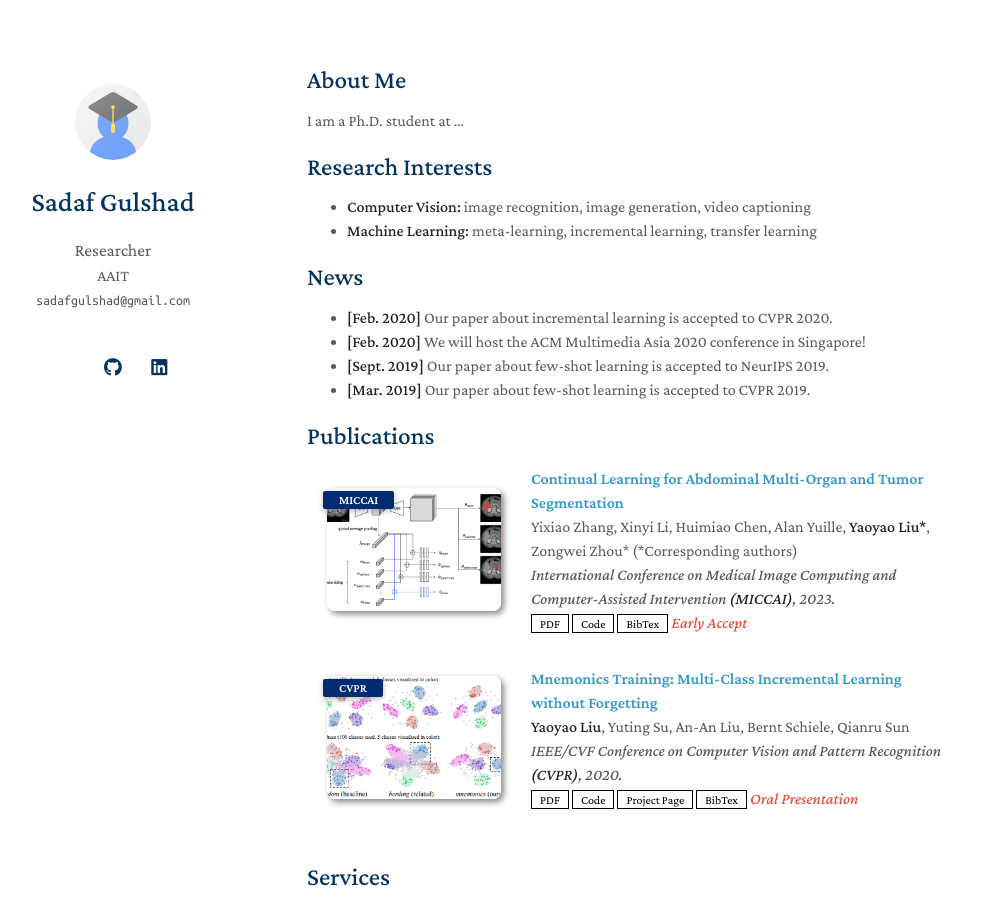
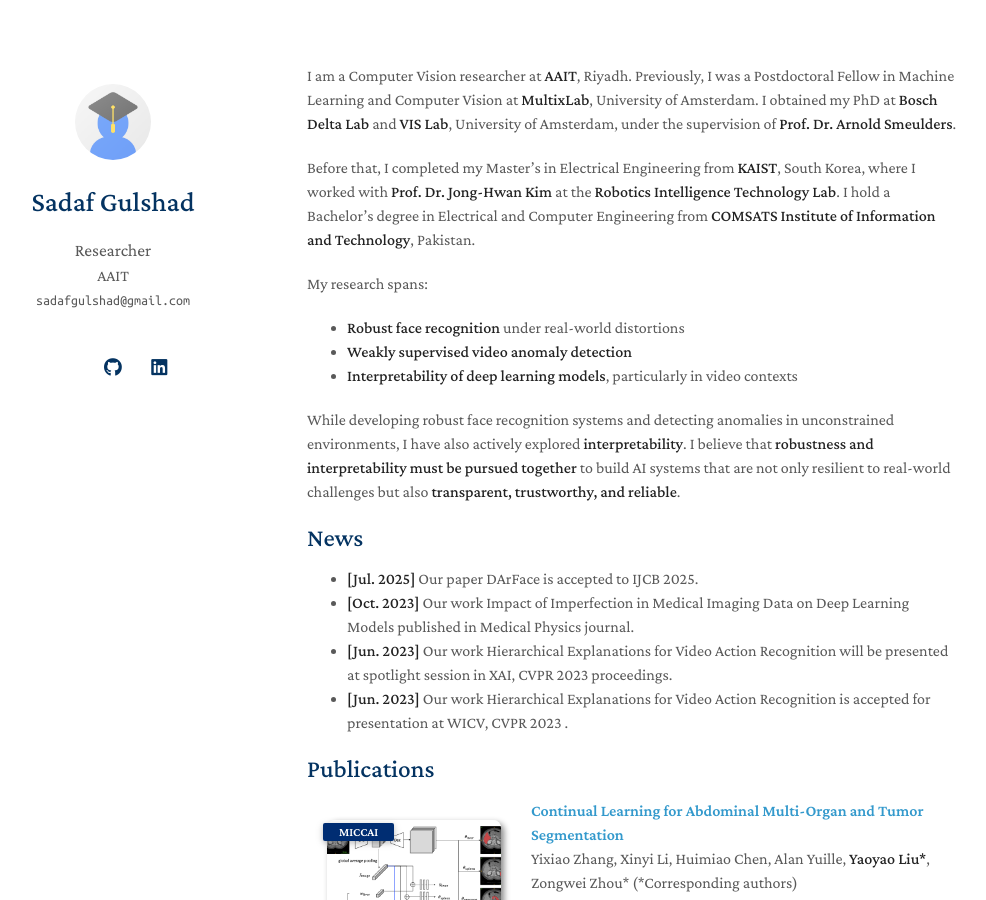
Before and after one commit to sadafgulshad1/sadafgulshad1.github.io, a Jekyll site: the page built from index.md, in a window 1280 px wide and 900 px high. Shown: the whole window, without its empty margins (163-1149 px from the left). Built offline with Jekyll 4.4.1, drawn with Linux system fonts in a browser that asks for light colours; a style sheet for code colours, icons or effects is not loaded; our own code applies the rules of GitHub Pages for plain Markdown files.

Commit message:
Update index.md

```diff
--- a/index.md
+++ b/index.md
@@ -2,21 +2,24 @@
 layout: homepage
 ---
 
-## About Me
+I am a Computer Vision researcher at **AAIT**, Riyadh. Previously, I was a Postdoctoral Fellow in Machine Learning and Computer Vision at **MultixLab**, University of Amsterdam. I obtained my PhD at **Bosch Delta Lab** and **VIS Lab**, University of Amsterdam, under the supervision of **Prof. Dr. Arnold Smeulders**.
 
-I am a Ph.D. student at ...
+Before that, I completed my Master’s in Electrical Engineering from **KAIST**, South Korea, where I worked with **Prof. Dr. Jong-Hwan Kim** at the **Robotics Intelligence Technology Lab**. I hold a Bachelor's degree in Electrical and Computer Engineering from **COMSATS Institute of Information and Technology**, Pakistan.
 
-## Research Interests
+My research spans:
+- **Robust face recognition** under real-world distortions
+- **Weakly supervised video anomaly detection**
+- **Interpretability of deep learning models**, particularly in video contexts
 
-- **Computer Vision:** image recognition, image generation, video captioning
-- **Machine Learning:** meta-learning, incremental learning, transfer learning
+While developing robust face recognition systems and detecting anomalies in unconstrained environments, I have also actively explored **interpretability**. I believe that **robustness and interpretability must be pursued together** to build AI systems that are not only resilient to real-world challenges but also **transparent, trustworthy, and reliable**.
+
 
 ## News
 
-- **[Feb. 2020]** Our paper about incremental learning is accepted to CVPR 2020.
-- **[Feb. 2020]** We will host the ACM Multimedia Asia 2020 conference in Singapore!
-- **[Sept. 2019]** Our paper about few-shot learning is accepted to NeurIPS 2019.
-- **[Mar. 2019]** Our paper about few-shot learning is accepted to CVPR 2019.
+- **[Jul. 2025]** Our paper DArFace is accepted to IJCB 2025.
+- **[Oct. 2023]** Our work Impact of Imperfection in Medical Imaging Data on Deep Learning Models published in Medical Physics journal.
+- **[Jun. 2023]** Our work Hierarchical Explanations for Video Action Recognition will be presented at spotlight session in XAI, CVPR 2023 proceedings.
+- **[Jun. 2023]** Our work  Hierarchical Explanations for Video Action Recognition is accepted for presentation at WICV, CVPR 2023 .
 
 {% include_relative _includes/publications.md %}
 
```
